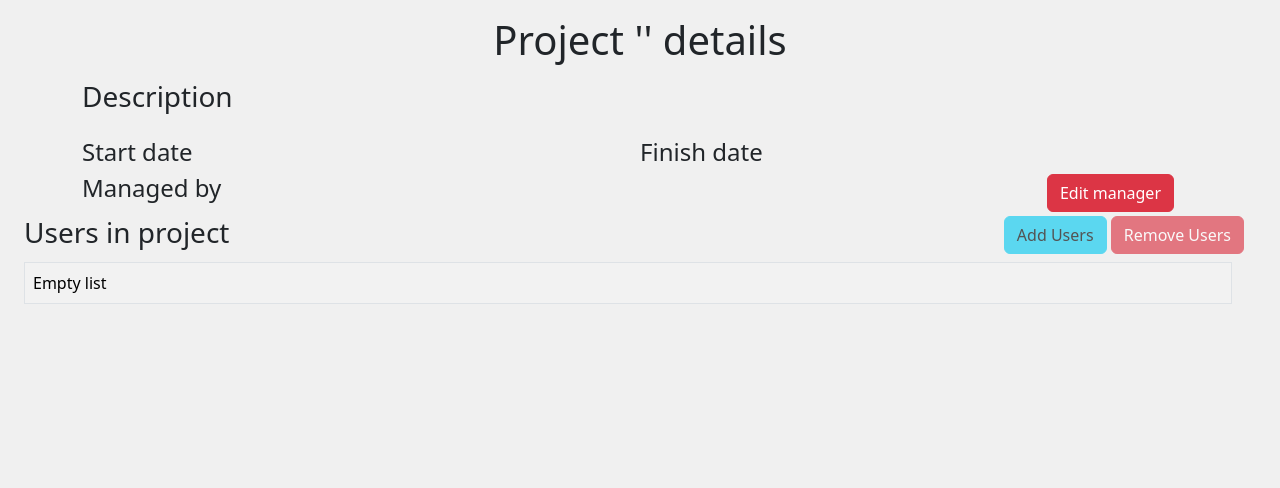
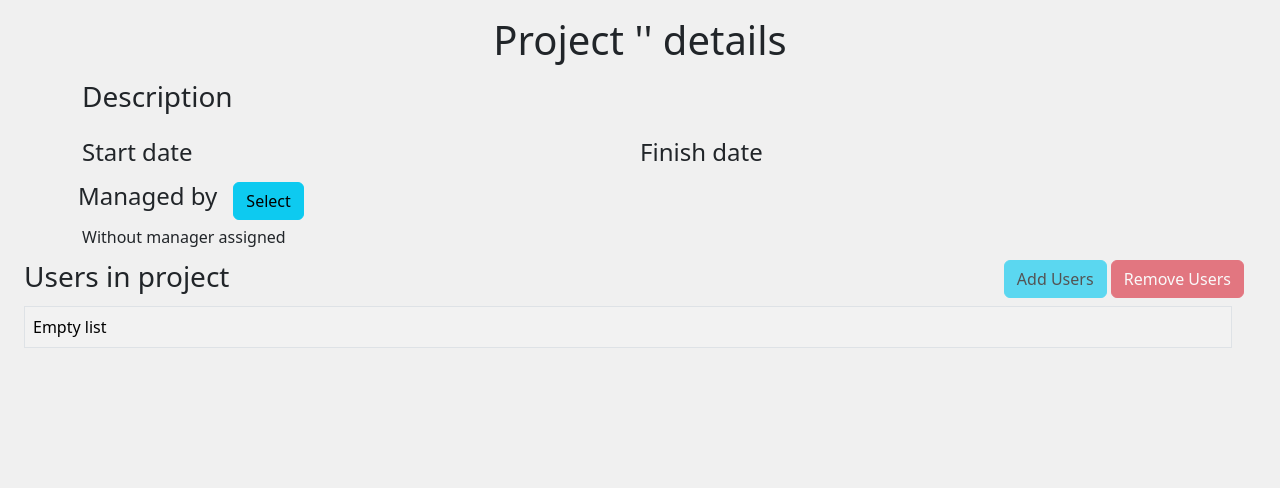
Before and after one commit to JesusBandez/proyecto_Ing_software, a Flask app: template src/templates/projects/project_details.html in a window 1280 px wide. Shown: the part 58-546 px from the top of the page. Run offline with Flask 3, Linux system fonts and the light colour scheme; the template is opened without the code that fills it, so the values that code supplies are empty.

Commit message:
Remove Manager

```diff
--- a/src/templates/projects/project_details.html
+++ b/src/templates/projects/project_details.html
@@ -2,9 +2,8 @@
 {% block title %}<title>Project Details</title>{% endblock %}
 {% block body %}
 <div class="container">
-  <div class="row" >
+  <div class="row">
     <h1 class="text-center mb-3 mt-3">Project '{{context['id']}}' details</h1>
-
     <div class="row">
       <div class="col">
         <h3>Description</h3>
@@ -22,15 +21,27 @@
       </div>
     </div>
     <div class="row">
-        <div class="col-sm">
+      <div class="d-flex flex-row" style="margin: 0; padding: 0;">
+        <div class="p-2">
           <h4>Managed by</h4>
-          <h6>{{context['manager']}}</h6>
         </div>
-        <div class="col-sm-2">
-          <div style="text-align: right;">
-            <a id="editManager" class="btn btn-danger" href="{{url_for('manage_project', id=context['id'], mode='Edit_manager')}}"> Edit manager </a>
+        <div class="p-2">
+          {% if context['manager']%}
+          <a id="editManager" class="btn btn-info"
+            href="{{url_for('manage_project', id=context['id'], mode='Edit_manager')}}"> Edit</a>
+          <a id="removeManager" class="btn btn-danger" href="{{url_for('remove_manager', id=context['id'])}}">
+            Remove</a>
+          {% else %}
+          <a id="editManager" class="btn btn-info"
+            href="{{url_for('manage_project', id=context['id'], mode='Edit_manager')}}"> Select</a>
+          {% endif%}
         </div>
       </div>
+      {% if context['manager']%}
+      <h6>{{context['manager']}}</h6>
+      {% else %}
+      <h6>Without manager assigned</h6>
+      {% endif%}
     </div>
   </div>
 </div>
@@ -44,8 +55,10 @@
       <a class="btn btn-info disabled" disabled>Add Users</a>
       <a class="btn btn-danger disabled" disabled>Remove Users</a>
       {% else %}
-      <a id="addUser" href="{{url_for('manage_project', id=context['id'], mode='Add')}}" class="btn btn-info">Add Users</a>
-      <a id="removeUser" href="{{url_for('manage_project', id=context['id'], mode='Remove')}}" class="btn btn-danger">Remove Users</a>
+      <a id="addUser" href="{{url_for('manage_project', id=context['id'], mode='Add')}}" class="btn btn-info">Add
+        Users</a>
+      <a id="removeUser" href="{{url_for('manage_project', id=context['id'], mode='Remove')}}"
+        class="btn btn-danger">Remove Users</a>
       {% endif %}
     </div>
   </div>
```
Also changed, not shown: src/routes/Projects/project_details.py (+12 -1 lines). Lines whose indentation alone changed are shown as unchanged.
